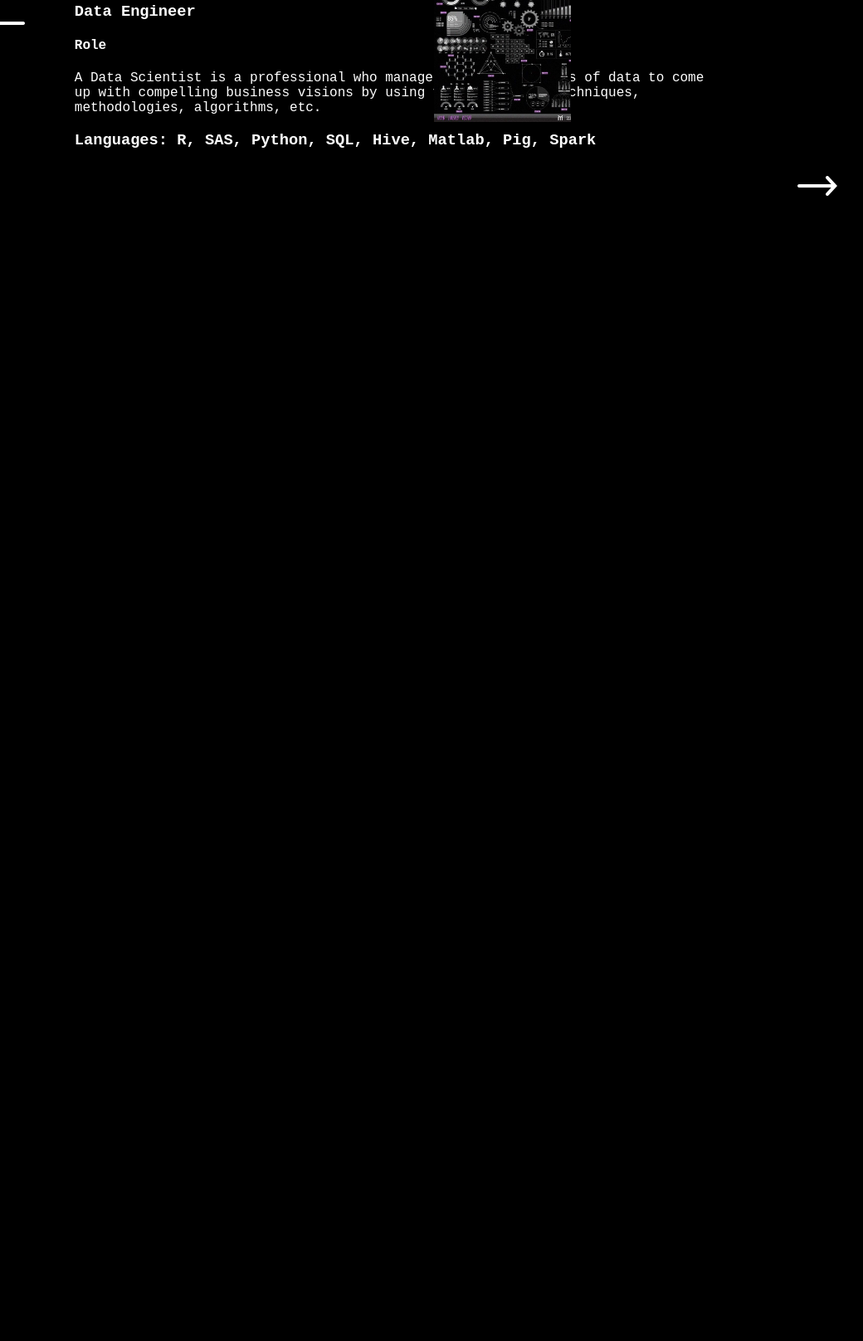
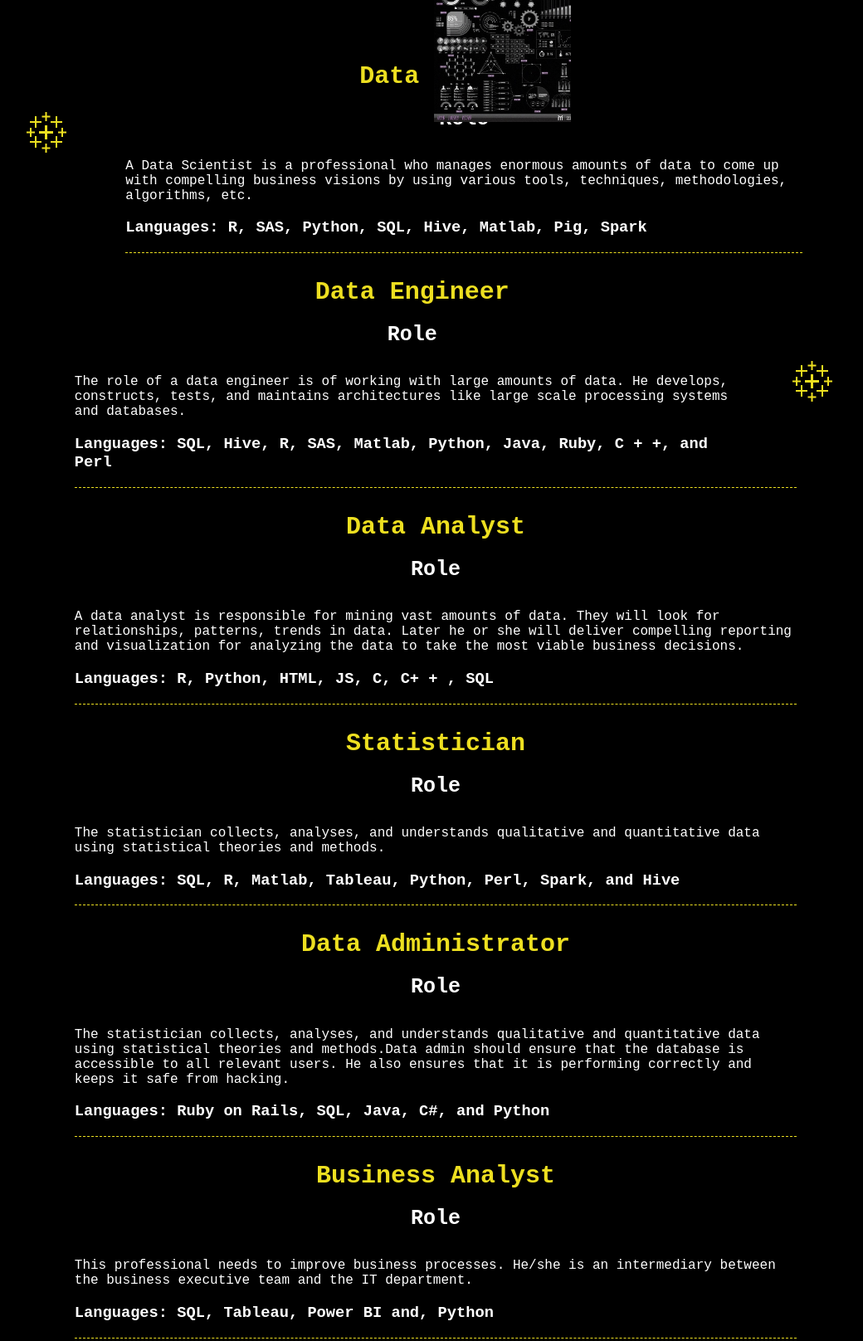
Before and after one commit to mahmoud-abu-sultan/Web-Data-Science-Studio, a plain HTML site: page index.html in a window 1280 px wide. Shown: the part 2664-4280 px from the top of the page at 83% size, without its empty margins (147-1187 px from the left). Before the commit the page ends 3313 px from the top, so only its background shows below. Drawn offline with Linux system fonts and the light colour scheme.

Commit message:
updating section info senior

```diff
--- a/index.css
+++ b/index.css
@@ -526,6 +526,7 @@ header {
 #topRightNav_left_SImg {
     background-image: url(./image/Robot\ Data\ GIF\ by\ Ekdojo\ -\ Find\ &\ Share\ on\ GIPHY.gif);
     background-size: cover;
+    filter: grayscale(50%);
     width: 47%;
     height: 100%;
     margin-right: 15px;
@@ -535,6 +536,7 @@ header {
 #topRightNav_right_SImg {
     background-image: url(./image/50+\ Hud\ Element\ Pack.jpg);
     background-size: cover;
+    filter: grayscale(50%);
     width: 47%;
     height: 100%;
     margin-left: 15px;
@@ -564,6 +566,7 @@ header {
 #buttomRightNav_left_SImg {
     background-image: url(./image/AI\ Data\ and\ Private\ Law\ by\ Gary\ Chan\ Kok\ Yew\ Hardcover\ _\ Indigo\ Chapters.jpg);
     background-size: cover;
+    filter: grayscale(50%);
     width: 47%;
     height: 100%;
     margin-right: 15px;
@@ -573,6 +576,7 @@ header {
 #buttomRightNav_right_SImg {
     background-image: url(./image/Data\ &\ Infographic\ PLUS.jpg);
     background-size: cover;
+    filter: grayscale(50%);
     width: 47%;
     height: 100%;
     margin-left: 15px;
@@ -596,57 +600,104 @@ header {
 
 /* ----------------------------- jobs_roles */
 
-#jobsRoles_left_arrow {
-    background-image: url("./image/icons8-left-arrow-50.png");
-    background-repeat: no-repeat;
-    height: 250px;
-    width: 10%;
-    margin: 0;
-    padding: 0;
-    float: left;
+#jobs_roles {
+    margin: 1000px 0 0 0;
+    width: 100%;
 }
 
-#jobs_roles {
-    margin: 1000px 0 200px 0;
-    width: 100%;
+.jobsRoles_arrow {
+    height: 50px;
+    width: 6%;
+    margin: 100px 50px;
+    padding: 0;
+}
+
+#jobsRoles_left_arrow {
+    background-image: url("./image/icons8-tableau-software-50.png");
+    background-repeat: no-repeat;
     float: left;
 }
 
 #jobsRoles_sup {
-    width: 80%;
-    margin: 0;
+    margin: 30px 5px;
+    width: 75%;
+    float: left;
 }
 
-#jobs_roles>nav {
-    margin: 0;
+.jobsRoles_role {
+    margin: 30px 10%;
+    width: 80%;
+    border-bottom: 1px dashed var(--main_color);
 }
 
 #jobsRoles_right_arrow {
-    background-image: url("./image/icons8-right-arrow-50.png");
+    background-image: url("./image/icons8-tableau-software-50.png");
     background-repeat: no-repeat;
-    height: 250px;
-    width: 10%;
-    margin: 0;
-    padding: 0;
     float: right;
 }
 
 #jobs_roles>h2 {
     width: 100%;
+    font-size: 50px;
+    font-weight: bold;
     text-align: center;
 }
 
-#jobsRoles_title {}
+.jobsRoles_title {
+    text-align: center;
+}
 
-#jobsRoles_title h3 {}
+.jobsRoles_title h3 {
+    font-size: 30px;
+    color: var(--main_color);
+    margin: 10px 0;
+}
 
-#jobsRoles_title h4 {}
+.jobsRoles_title h4 {
+    font-size: 25px;
+    margin-top: 20px;
+}
 
-#jobsRoles_content {}
+#info_senior_7M-T {
+    width: 100%;
+    height: 45em;
+    /* border-top-left-radius: 500px;
+    border-top-right-radius: 500px; */
+    background-image: url(./image/1638202325228.png);
+    background-repeat: repeat-y;
+    background-size: cover;
+    text-align: center;
+    margin-top: 40px;
+    color: var(--main_color);
+    position: relative;
+    top: -30px;
+}
 
-#jobsRoles_content p {}
+#info_senior_7M-T>img {
+    margin: 20px 0 0 0;
+    border-radius: 100px;
+    filter: drop-shadow(0px 0px 15px var(--main_color));
+}
 
-#jobsRoles_content h3 {}
+#infoSenior>h2 {
+    color: white;
+    font-size: 25px;
+    margin: 25px 0;
+}
+
+#info_link>a {
+    background-color: black;
+    text-decoration: none;
+    color: var(--main_color);
+    font-size: large;
+    margin: 10px;
+    transition: font-size 0.5s linear;
+}
+
+#info_link>a:hover {
+    font-size: 25px;
+    font-weight: bolder;
+}
 
 
 /* ____________________________________________________ */
--- a/index.html
+++ b/index.html
@@ -204,13 +204,13 @@
     <!--                                       section -->
     <section id="jobs_roles">
       <h2>Jobs Roles</h2>
-      <div id="jobsRoles_left_arrow"></div>
-      <article id="jobsRoles_sup">
-        <div id="jobsRoles_title">
-          <h3>Data Engineer</h3>
+      <div id="jobsRoles_left_arrow" class="jobsRoles_arrow"></div>
+      <article id="jobsRoles_sup" class="jobsRoles_role">
+        <div class="jobsRoles_title">
+          <h3>Data Scientist</h3>
           <h4>Role</h4>
         </div>
-        <div id="jobsRoles_content">
+        <div class="jobsRoles_content">
           <p>
             A Data Scientist is a professional who manages enormous amounts of
             data to come up with compelling business visions by using various
@@ -219,12 +219,111 @@
           <h3>Languages: R, SAS, Python, SQL, Hive, Matlab, Pig, Spark</h3>
         </div>
       </article>
-      <div id="jobsRoles_right_arrow"></div>
+      <div id="jobsRoles_right_arrow" class="jobsRoles_arrow"></div>
+      <!-- Data Engineer -->
+      <article class="jobsRoles_role">
+        <div class="jobsRoles_title">
+          <h3>Data Engineer</h3>
+          <h4>Role</h4>
+        </div>
+        <div class="jobsRoles_content">
+          <p>
+            The role of a data engineer is of working with large amounts of
+            data. He develops, constructs, tests, and maintains architectures
+            like large scale processing systems and databases.
+          </p>
+          <h3>
+            Languages: SQL, Hive, R, SAS, Matlab, Python, Java, Ruby, C + +, and
+            Perl
+          </h3>
+        </div>
+      </article>
+      <!-- Data Analyst -->
+      <article class="jobsRoles_role">
+        <div class="jobsRoles_title">
+          <h3>Data Analyst</h3>
+          <h4>Role</h4>
+        </div>
+        <div class="jobsRoles_content">
+          <p>
+            A data analyst is responsible for mining vast amounts of data. They
+            will look for relationships, patterns, trends in data. Later he or
+            she will deliver compelling reporting and visualization for
+            analyzing the data to take the most viable business decisions.
+          </p>
+          <h3>Languages: R, Python, HTML, JS, C, C+ + , SQL</h3>
+        </div>
+      </article>
+      <!-- Statistician -->
+      <article class="jobsRoles_role">
+        <div class="jobsRoles_title">
+          <h3>Statistician</h3>
+          <h4>Role</h4>
+        </div>
+        <div class="jobsRoles_content">
+          <p>
+            The statistician collects, analyses, and understands qualitative and
+            quantitative data using statistical theories and methods.
+          </p>
+          <h3>
+            Languages: SQL, R, Matlab, Tableau, Python, Perl, Spark, and Hive
+          </h3>
+        </div>
+      </article>
+      <!-- Data Administrator -->
+      <article class="jobsRoles_role">
+        <div class="jobsRoles_title">
+          <h3>Data Administrator</h3>
+          <h4>Role</h4>
+        </div>
+        <div class="jobsRoles_content">
+          <p>
+            The statistician collects, analyses, and understands qualitative and
+            quantitative data using statistical theories and methods.Data admin
+            should ensure that the database is accessible to all relevant users.
+            He also ensures that it is performing correctly and keeps it safe
+            from hacking.
+          </p>
+          <h3>Languages: Ruby on Rails, SQL, Java, C#, and Python</h3>
+        </div>
+      </article>
+      <!-- Business Analyst -->
+      <article class="jobsRoles_role">
+        <div class="jobsRoles_title">
+          <h3>Business Analyst</h3>
+          <h4>Role</h4>
+        </div>
+        <div class="jobsRoles_content">
+          <p>
+            This professional needs to improve business processes. He/she is an
+            intermediary between the business executive team and the IT
+            department.
+          </p>
+          <h3>Languages: SQL, Tableau, Power BI and, Python</h3>
+        </div>
+      </article>
     </section>
-    <!--        section -->
+    <div id="info_senior_7M-T">
+      <img
+        src="./image/MAHMOUD.T - 7M.T.jpg"
+        alt="MAHMOUD ABU SUTAN"
+        width="220px"
+      />
+      <div id="infoSenior">
+        <h1>MAHMOUD Z. D. ABU-SULTAN</h1>
+        <h2>Software Development</h2>
+        <div id="info_link">
+          <a href="https://github.com/mahmoud-abu-sultan">github</a>
+                    <a href="https://www.sololearn.com/profile/23541078">sololearn</a>
+                    <a href="https://leetcode.com/mahmoud-abu-sultan/">leetcode</a>
+        </div>
+        </div>
+        </div>
+        <!--        section -->
 
-    <!-- Footer ----------- -->
-    <!--        navigation -->
-    <!-- End all -->
-  </body>
+        <!-- Footer ----------- -->
+        <!--        navigation -->
+        <!-- End all -->
+</body>
+
 </html>
```
Also changed, not shown: image/1638202325228.png, image/MAHMOUD.T - 7M.T.jpg (added), image/icons8-github-64.png (added), image/icons8-loading-infinity.gif (added), image/icons8-tableau-software-50.png (added), image/png-transparent-sololearn-computer-programming-android-android-text-logo-code-thumbnail.png (added), image/v2-7a48b10154edcfb1722d5d0d3899797b_720w.png (added).
